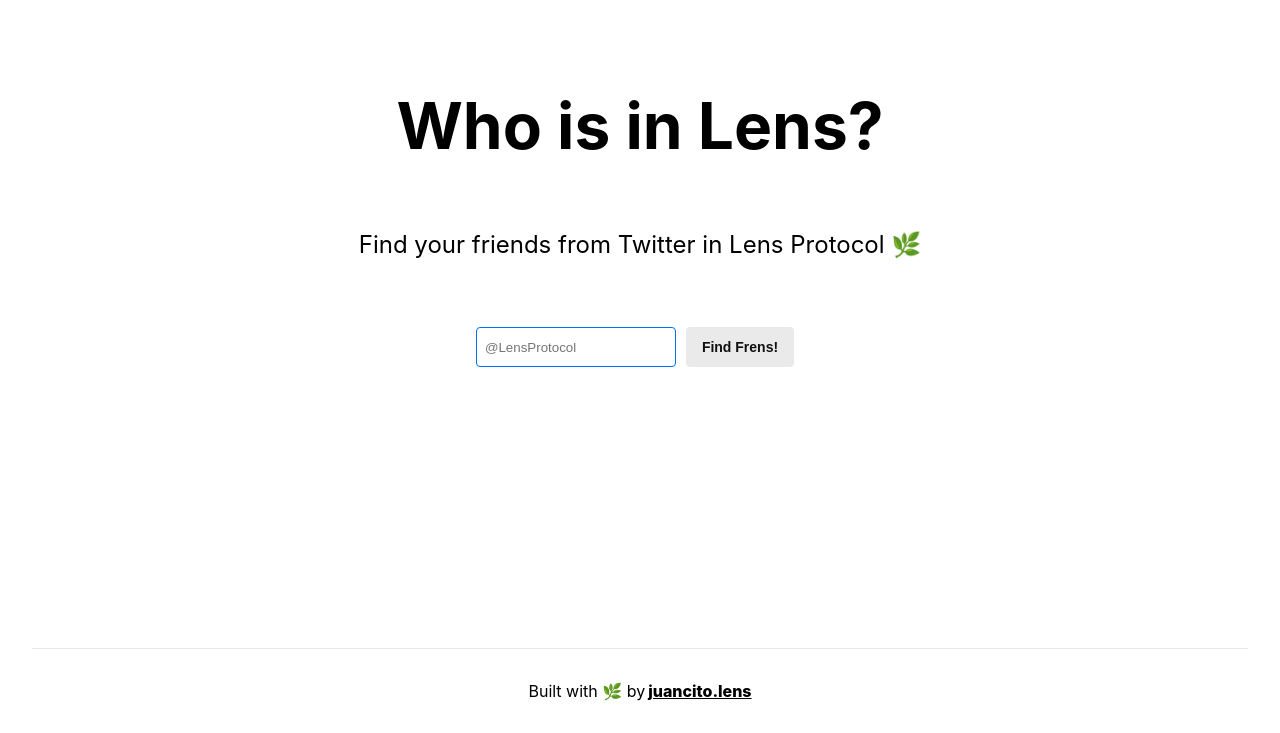
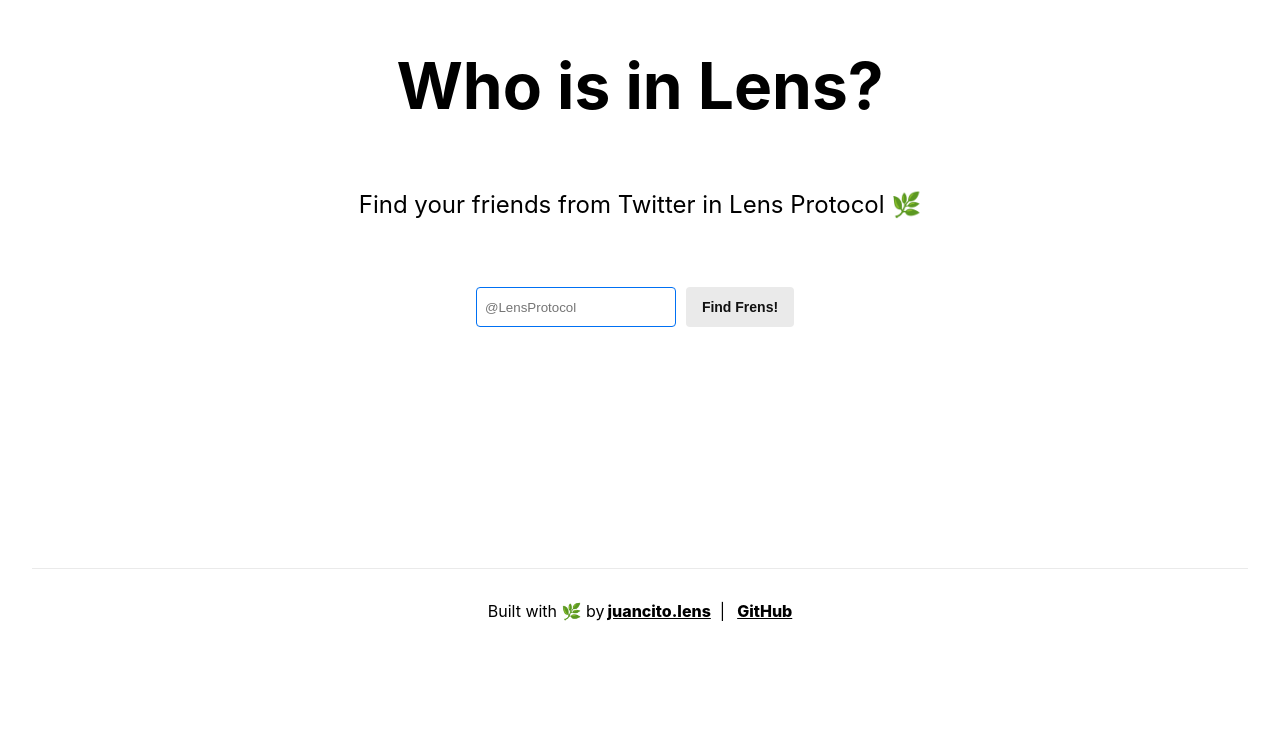
Before and after one commit to 0xJuancito/inlens, a Next.js app: page / in a window 1280 px wide. Shown: the part 152-885 px from the top of the page. After the commit the page ends 805 px from the top, so only its background shows below. Built offline with nearby package versions, Linux system fonts and the light colour scheme.

Commit message:
add github

```diff
--- a/pages/index.tsx
+++ b/pages/index.tsx
@@ -140,6 +140,7 @@
             ? "Finding frens in Lens. It takes around 15-20 seconds :)"
             : ""}
         </div>
+        <div>{waiting === true ? "Don't refresh the page! 🙏" : ""}</div>
         <div>{!waiting && errorMessage}</div>
         <div>{!waiting && frensList()}</div>
       </main>
@@ -151,6 +152,14 @@
         <a href="https://www.lensfrens.xyz/juancito.lens" target="blank">
           juancito.lens
         </a>
+        &nbsp; | &nbsp;
+        <a
+          href="https://github.com/juanscolari/who-is-in-lens"
+          target={"_blank"}
+          rel={"noreferrer"}
+        >
+          GitHub
+        </a>
       </footer>
     </div>
   );
--- a/styles/Home.module.css
+++ b/styles/Home.module.css
@@ -3,7 +3,7 @@
 }
 
 .main {
-  min-height: 100vh;
+  min-height: 90vh;
   padding: 4rem 0;
   flex: 1;
   display: flex;
```
